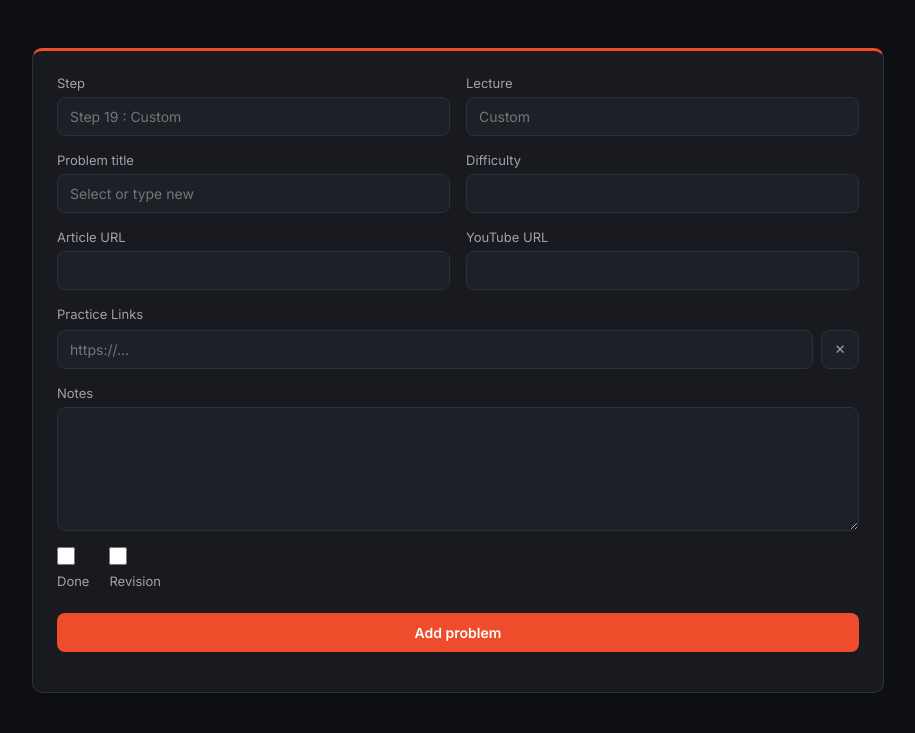
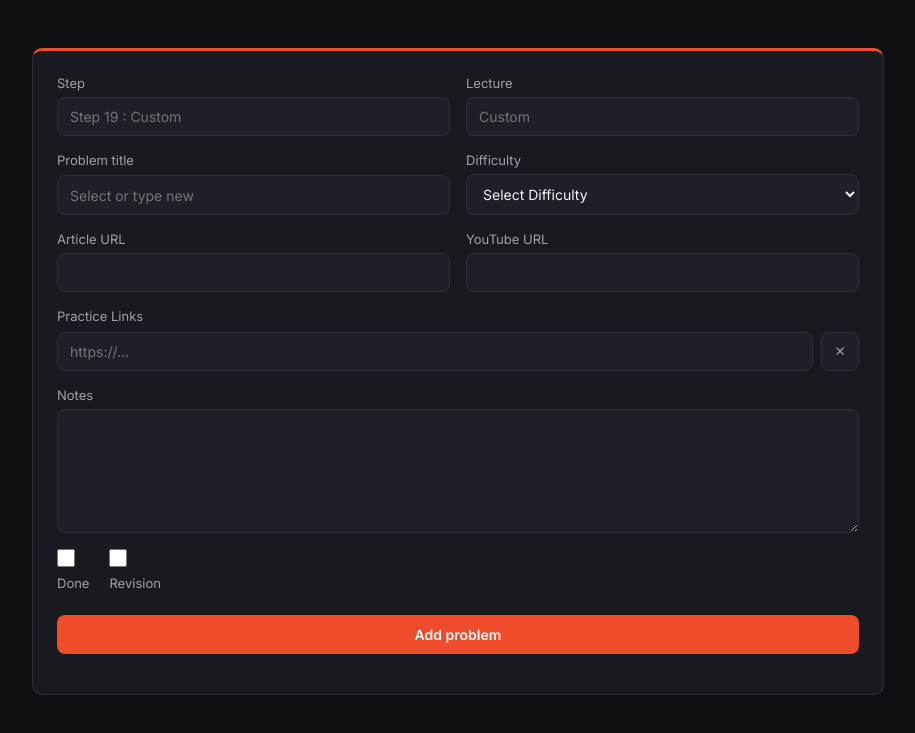
Before and after one commit to Vamp-Niklaus/striver-sheet, a Flask app: page /admin in a window 1280 px wide. Shown: the part 67-800 px from the top of the page, without its empty margins (182-1097 px from the left). Run offline with Flask 3, Linux system fonts and the light colour scheme; the visitor is signed in with stand-in values (Sample User, id 1); data that the repository does not hold is empty.

Commit message:
Restrict difficulty to strict dropdown and fix duplicate casings

```diff
--- a/static/admin.js
+++ b/static/admin.js
@@ -91,7 +91,7 @@ function handleTitleChange() {
     idInput.value = existingProblem.id;
     stepInput.value = existingProblem.step || "";
     lectureInput.value = existingProblem.lecture || "";
-    document.querySelector('input[name="difficulty"]').value = existingProblem.difficulty || "";
+    document.querySelector('select[name="difficulty"]').value = existingProblem.difficulty || "";
     document.querySelector('input[name="article"]').value = existingProblem.article || "";
     document.querySelector('input[name="youtube"]').value = existingProblem.youtube || "";
     document.querySelector('textarea[name="notes"]').value = existingProblem.notes || "";
@@ -132,7 +132,7 @@ function handleTitleChange() {
     }
 
     idInput.value = "";
-    document.querySelector('input[name="difficulty"]').value = "";
+    document.querySelector('select[name="difficulty"]').value = "";
     document.querySelector('input[name="article"]').value = "";
     document.querySelector('input[name="youtube"]').value = "";
     document.querySelector('textarea[name="notes"]').value = "";
@@ -151,7 +151,6 @@ fetch("/api/problems")
   .then((data) => {
     allProblems = data.problems || [];
     populateDatalist("#steps", allProblems.map((p) => p.step));
-    populateDatalist("#difficulties", allProblems.map((p) => p.difficulty));
     updateLectures();
     updateTitles();
     renderUrls([]); // initialize empty url box
@@ -278,7 +277,6 @@ form.addEventListener("submit", async (event) => {
   }
 
   populateDatalist("#steps", allProblems.map((p) => p.step));
-  populateDatalist("#difficulties", allProblems.map((p) => p.difficulty));
   updateLectures();
   updateTitles();
 });
--- a/templates/admin.html
+++ b/templates/admin.html
@@ -30,8 +30,14 @@
         <datalist id="lectures"></datalist>
         <label>Problem title <input name="title" list="titles" required placeholder="Select or type new"></label>
         <datalist id="titles"></datalist>
-        <label>Difficulty <input name="difficulty" list="difficulties"></label>
-        <datalist id="difficulties"></datalist>
+        <label>Difficulty
+          <select name="difficulty">
+            <option value="">Select Difficulty</option>
+            <option value="Easy">Easy</option>
+            <option value="Medium">Medium</option>
+            <option value="Hard">Hard</option>
+          </select>
+        </label>
         <label>Article URL <input name="article" type="url"></label>
         <label>YouTube URL <input name="youtube" type="url"></label>
         <div class="dynamic-urls">
```
